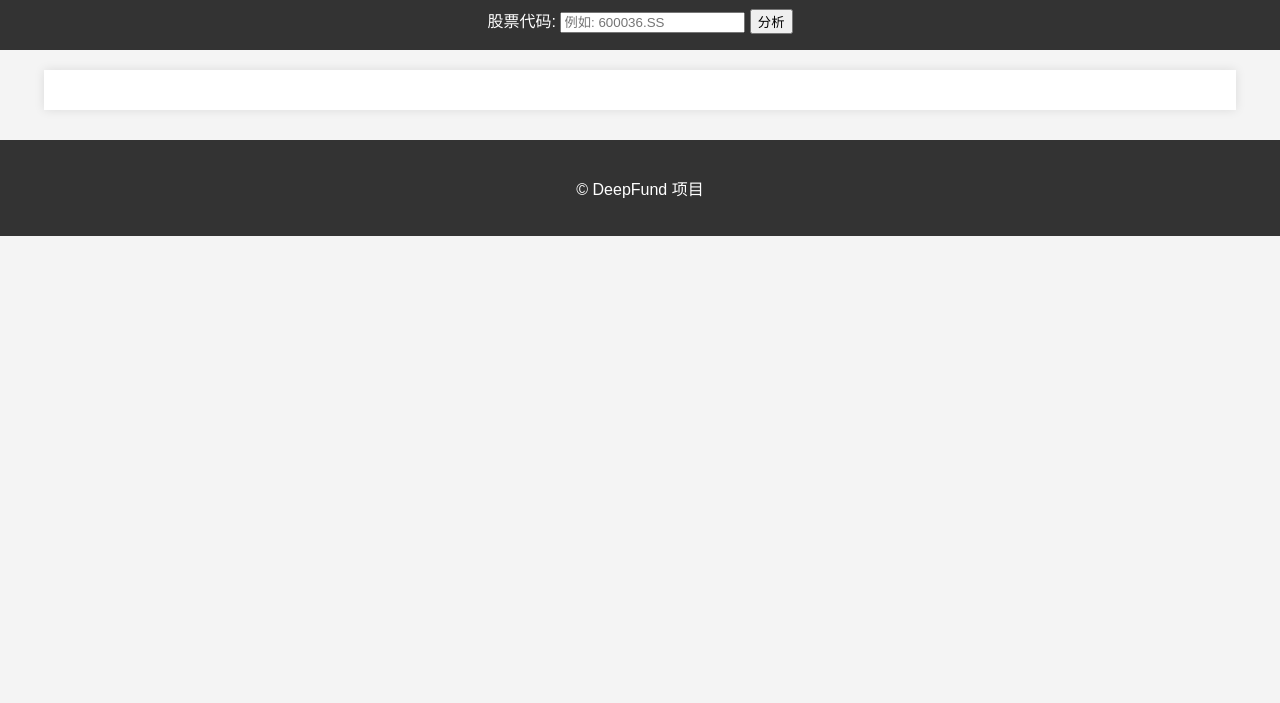
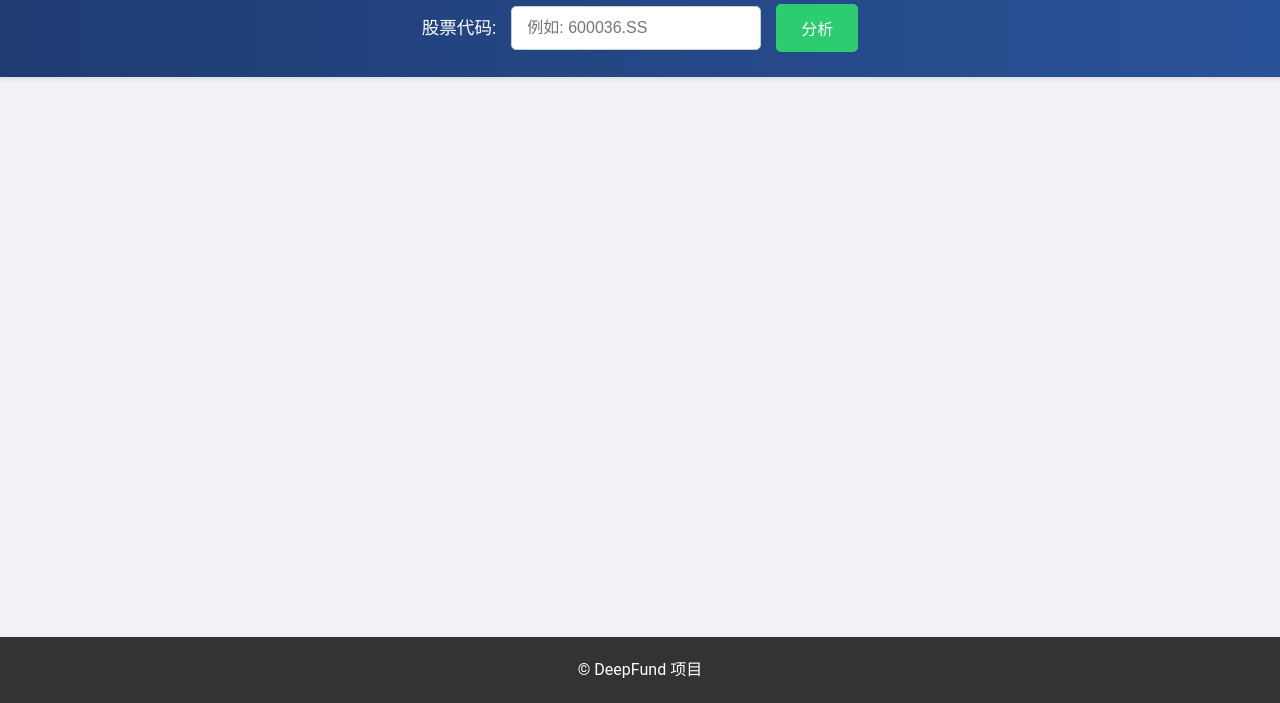
Before and after one commit to Scodive/StockAgent, a plain HTML site: page index.html in a window 1280 px wide. Shown: the part 97-800 px from the top of the page. Drawn offline with Linux system fonts and the light colour scheme.

Commit message:
Update style.css

```diff
--- a/style.css
+++ b/style.css
@@ -1,29 +1,85 @@
-body {
-    font-family: sans-serif;
+/* Reset and Base Styles */
+* {
+    box-sizing: border-box;
     margin: 0;
     padding: 0;
-    background-color: #f4f4f4;
-    color: #333;
 }
 
-header {
-    background-color: #333;
-    color: #fff;
-    padding: 1em 0;
-    text-align: center;
+body {
+    font-family: 'Roboto', 'Helvetica Neue', Arial, sans-serif; /* 更现代的字体栈 */
+    line-height: 1.6;
+    background-color: #f0f2f5; /* 更柔和的背景色 */
+    color: #333;
+    display: flex;
+    flex-direction: column;
+    min-height: 100vh;
 }
 
-header .stock-input-area {
-    margin-top: 10px;
+/* Header */
+header {
+    background: linear-gradient(to right, #1e3c72, #2a5298); /* 深蓝渐变 */
+    color: #fff;
+    padding: 25px 20px; /* 增加 padding */
+    text-align: center;
+    box-shadow: 0 2px 4px rgba(0,0,0,0.1);
+}
+
+header h1 {
+    margin-bottom: 20px;
+    font-size: 2.2em; /* 增大标题字号 */
+    font-weight: 500;
+}
+
+.stock-input-area {
+    display: flex;
+    justify-content: center;
+    align-items: center;
+    gap: 15px; /* 元素间距 */
+    margin-top: 15px;
+}
+
+.stock-input-area label {
+    font-size: 1.1em;
+}
+
+.stock-input-area input[type="text"] {
+    padding: 12px 15px; /* 增大输入框 padding */
+    border: 1px solid #ccc;
+    border-radius: 5px;
+    font-size: 1em;
+    width: 250px; /* 固定宽度 */
+    transition: border-color 0.3s ease;
+}
+
+.stock-input-area input[type="text"]:focus {
+    border-color: #2a5298; /* 聚焦时边框颜色 */
+    outline: none;
+}
+
+.stock-input-area button {
+    padding: 12px 25px; /* 增大按钮 padding */
+    background-color: #2ecc71; /* 鲜明的主题色 (绿色) */
+    color: white;
+    border: none;
+    border-radius: 5px;
+    cursor: pointer;
+    font-size: 1em;
+    font-weight: 500;
+    transition: background-color 0.3s ease;
+}
+
+.stock-input-area button:hover {
+    background-color: #27ae60; /* 按钮悬停颜色 */
 }
 
 main {
-    width: 90%;
-    max-width: 1200px;
-    margin: 20px auto;
-    padding: 20px;
-    background-color: #fff;
-    box-shadow: 0 0 10px rgba(0,0,0,0.1);
+    flex: 1; /* 让 main 区域占据剩余空间，将 footer 推到底部 */
+    width: 95%;
+    max-width: 1400px; /* 稍微增大最大宽度 */
+    margin: 30px auto;
+    padding: 0; /* 移除 main 的 padding，由内部 section 控制 */
+    background-color: transparent; /* main 背景透明，由 section 卡片提供背景 */
+    box-shadow: none; /* 移除 main 的阴影，由 section 卡片提供 */
 }
 
 section {
@@ -73,7 +129,6 @@ th {
 .signal-sell { background-color: #f8d7da; color: #721c24; border: 1px solid #f5c6cb; }
 .signal-hold { background-color: #fff3cd; color: #856404; border: 1px solid #ffeeba; }
 
-
 footer {
     text-align: center;
     padding: 20px;
```
